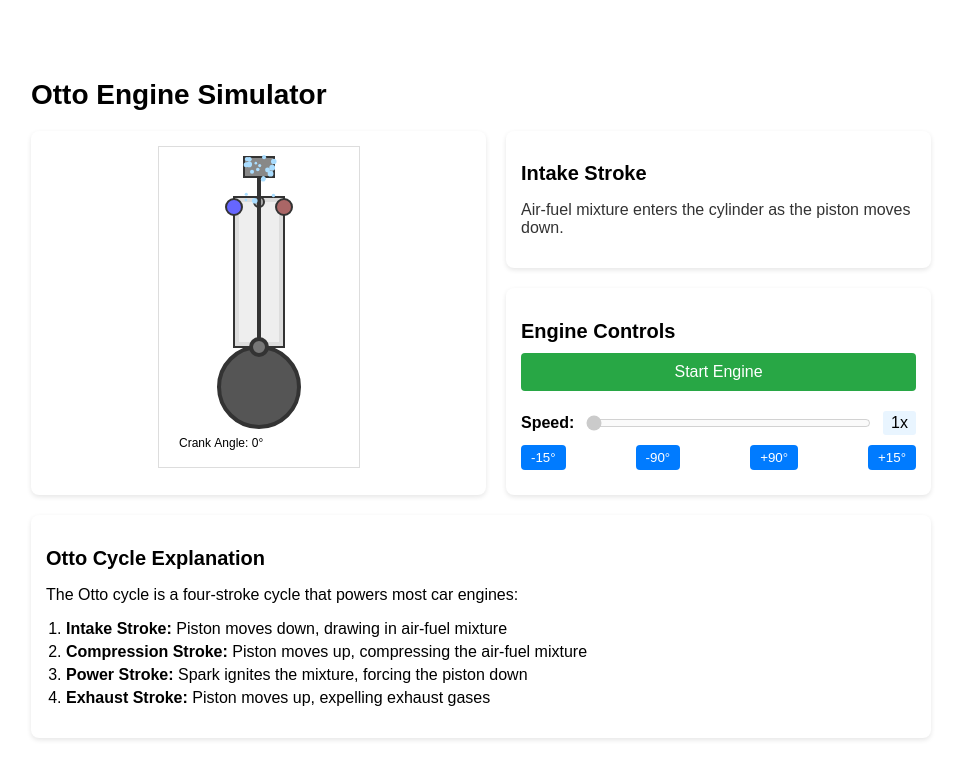
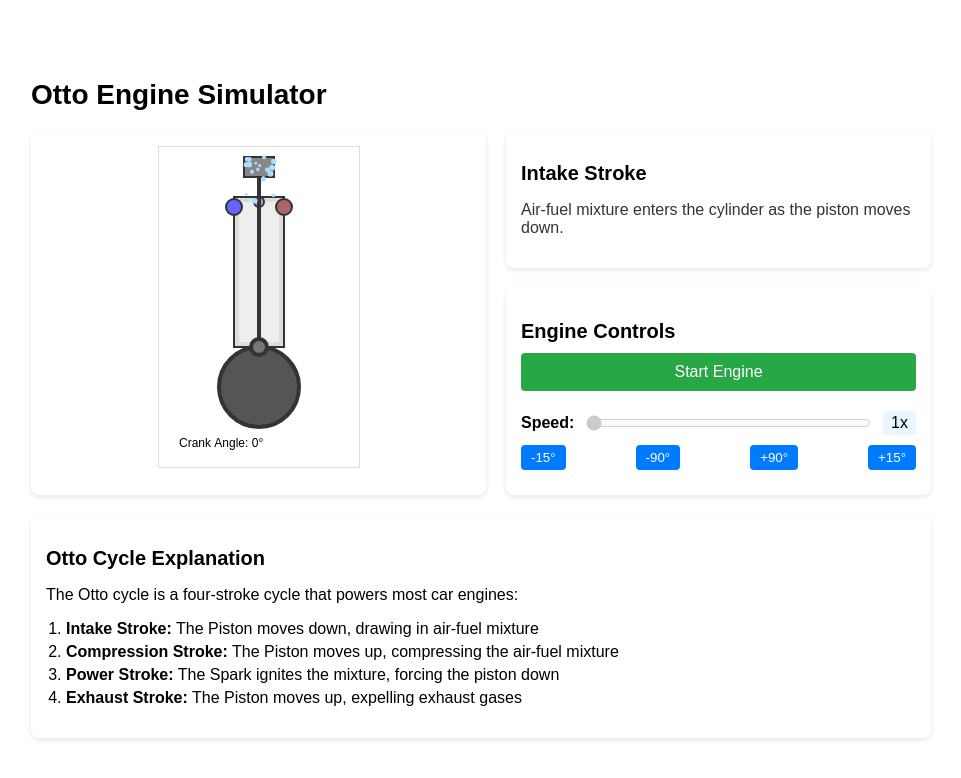
Before and after one commit to SidMirchandani/otto-engine-simulator, a Next.js app: page / in a window 1280 px wide. Shown: the top 778 px of the page, without its empty margins (159-1120 px from the left). Built offline with nearby package versions, Linux system fonts and the light colour scheme.

Commit message:
Update OttoEngineSimulator.jsx

```diff
--- a/components/OttoEngineSimulator.jsx
+++ b/components/OttoEngineSimulator.jsx
@@ -356,10 +356,10 @@ const OttoEngineSimulator = () => {
           The Otto cycle is a four-stroke cycle that powers most car engines:
         </p>
         <ol style={{paddingLeft: '20px'}}>
-          <li style={{margin: '5px 0'}}><strong>Intake Stroke:</strong> Piston moves down, drawing in air-fuel mixture</li>
-          <li style={{margin: '5px 0'}}><strong>Compression Stroke:</strong> Piston moves up, compressing the air-fuel mixture</li>
-          <li style={{margin: '5px 0'}}><strong>Power Stroke:</strong> Spark ignites the mixture, forcing the piston down</li>
-          <li style={{margin: '5px 0'}}><strong>Exhaust Stroke:</strong> Piston moves up, expelling exhaust gases</li>
+          <li style={{margin: '5px 0'}}><strong>Intake Stroke:</strong> The Piston moves down, drawing in air-fuel mixture</li>
+          <li style={{margin: '5px 0'}}><strong>Compression Stroke:</strong> The Piston moves up, compressing the air-fuel mixture</li>
+          <li style={{margin: '5px 0'}}><strong>Power Stroke:</strong> The Spark ignites the mixture, forcing the piston down</li>
+          <li style={{margin: '5px 0'}}><strong>Exhaust Stroke:</strong> The Piston moves up, expelling exhaust gases</li>
         </ol>
       </div>
     </div>
```
